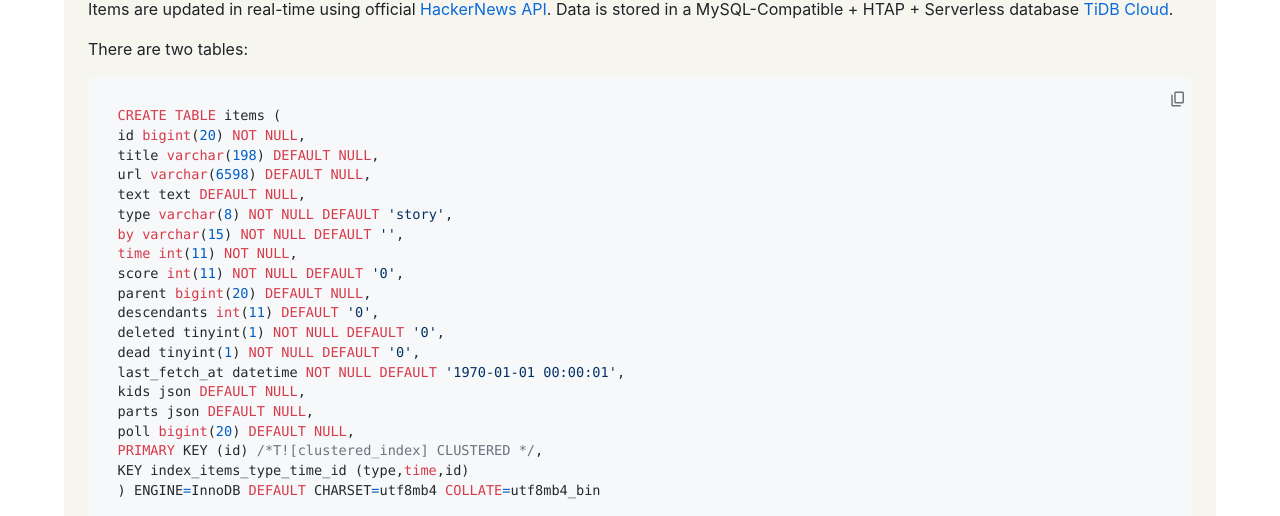
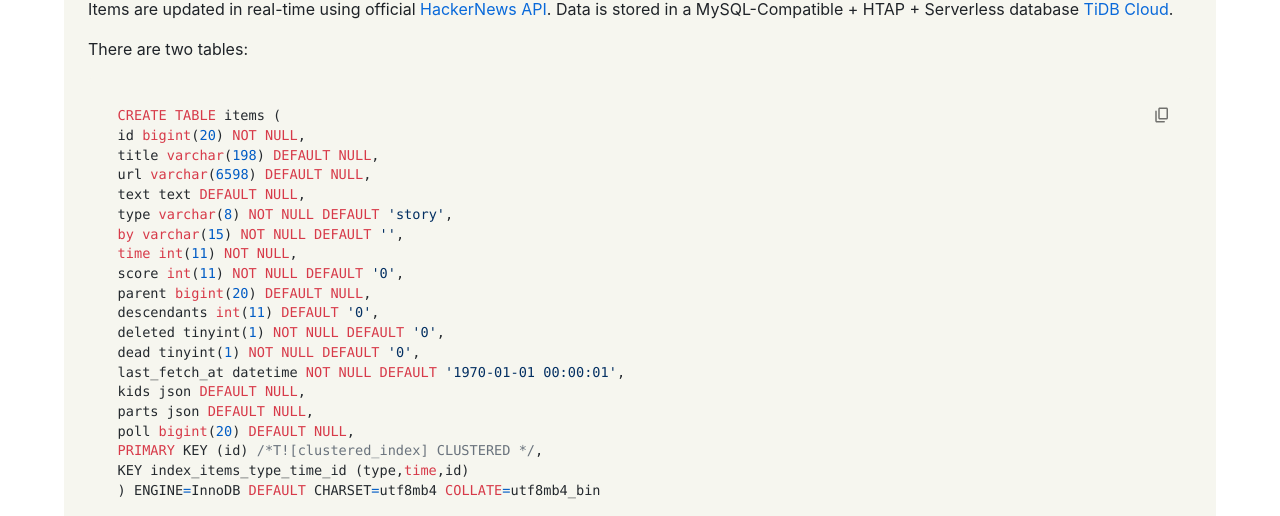
Before and after one commit to shczhen/hacknews-tidb, a Next.js app: page /about in a window 1280 px wide. Shown: the part 284-800 px from the top of the page. Built offline with nearby package versions, Linux system fonts and the light colour scheme.

Commit message:
refine readme codeblock style

```diff
--- a/pages/about.mdx
+++ b/pages/about.mdx
@@ -11,7 +11,7 @@ Items are updated in real-time using official [HackerNews API](https://github.co
 
 There are two tables:
 
-<CodeBlock language="sql">
+<CodeBlock markdown language="sql">
 
 CREATE TABLE `items` (
   `id` bigint(20) NOT NULL,
@@ -36,7 +36,7 @@ CREATE TABLE `items` (
 
 </CodeBlock>
 
-<CodeBlock language="sql">
+<CodeBlock markdown language="sql">
 
 CREATE TABLE `users` (
   `id` varchar(255) NOT NULL,
--- a/src/components/Block/CodeBlock.tsx
+++ b/src/components/Block/CodeBlock.tsx
@@ -15,6 +15,7 @@ interface CodeBlockProps {
   children: React.ReactNode;
   hidden?: boolean;
   boxSx?: SxProps<Theme>;
+  markdown?: boolean;
 }
 
 hljs.registerLanguage('javascript', javascript);
@@ -23,7 +24,7 @@ hljs.registerLanguage('bash', bash);
 const registeredLanguages = new Set(['sql', 'javascript', 'bash']);
 
 export default function CodeBlock(props: CodeBlockProps) {
-  const { language = '', children, hidden, boxSx } = props;
+  const { language = '', children, hidden, boxSx, markdown } = props;
   const [highlighted, setHighlighted] = React.useState(false);
 
   const ref = React.useRef<HTMLPreElement>(null);
@@ -53,8 +54,8 @@ export default function CodeBlock(props: CodeBlockProps) {
         <Box
           sx={{
             position: 'absolute',
-            right: 0,
-            top: 8,
+            right: markdown ? 16 : 0,
+            top: markdown ? 24 : 8,
             backgroundColor: 'inherit',
           }}
         >
--- a/src/components/Layout/index.tsx
+++ b/src/components/Layout/index.tsx
@@ -42,6 +42,9 @@ export default function Layout(props: LayoutProps & SearchAppBarProps) {
               backgroundColor: 'hn.background',
               height: '100%',
               padding: { xs: '1rem', sm: '1.5rem' },
+              "&.markdown-body pre": {
+                backgroundColor: 'hn.background',
+              }
             }}
             className={markdown ? 'markdown-body' : ''}
           >
```
